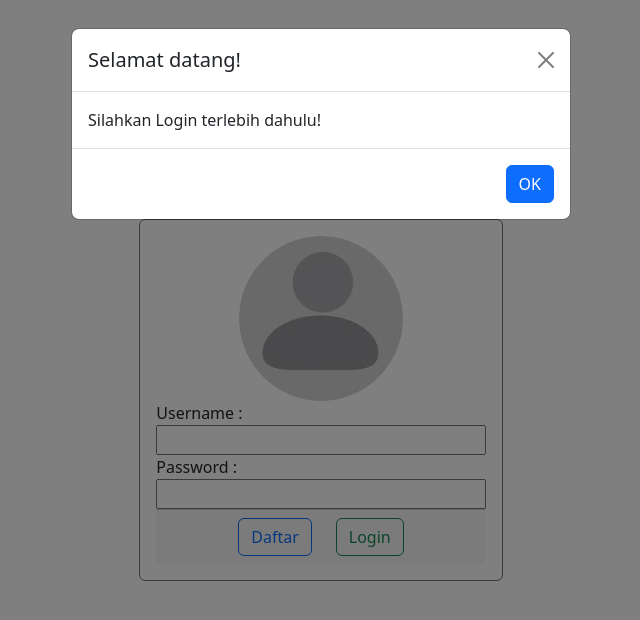
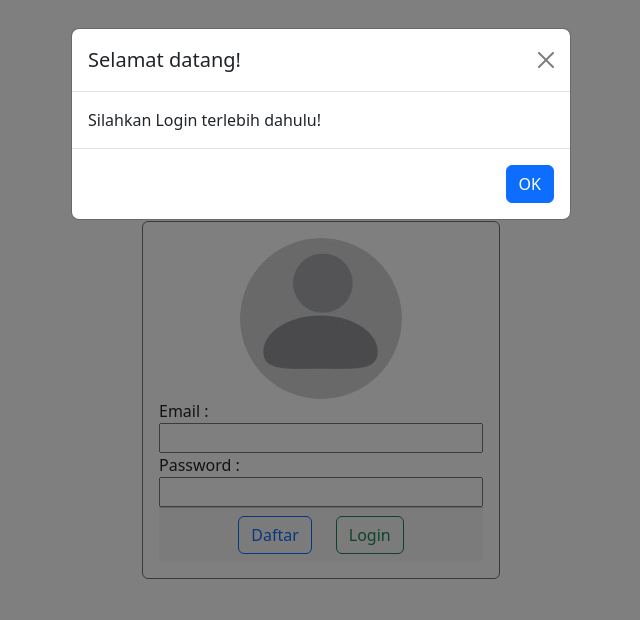
Before and after one commit to becakdarurat/LandingPage-Bootstrap5, a plain HTML site: page index.html in a window 1280 px wide. Shown: the whole page, without its empty margins (319-959 px from the left). Drawn offline with Linux system fonts and the light colour scheme.

Commit message:
"memperbaiki email di form login"

```diff
--- a/index.html
+++ b/index.html
@@ -28,26 +28,27 @@
 
 
 
-
+    <form method="post" action="">
         <div class="container d-flex justify-content-center align-items-center" style="height: 100vh">
             <div class="card border border-secondary p-3">
                 <img src="img/profile.jpg" alt="profile" role="img" class="img-fluid rounded-circle w-50 mx-auto d-block">
                 <div class="card-content d-flex justify-content-center flex-column">
                     <label>
-                    Username :
-                    <input type="text" name="username" class="w-100" required>
+                        Email :
+                        <input type="email" name="email" class="w-100" required>
                     </label>
                     <label>
                         Password :
                         <input type="password" name="password" class="w-100" required>
                     </label>
                 </div>
-            <div class="card-footer d-grid gap-4 d-flex justify-content-center">
-                <div class="btn btn-outline-primary">Daftar</div>
-                <div class="btn btn-outline-success">Login</div>
+                <div class="card-footer d-grid gap-4 d-flex justify-content-center transparent-bg">
+                    <button class="btn btn-outline-primary" type="submit">Daftar</button>
+                    <button class="btn btn-outline-success" type="submit">Login</button>
                 </div>
             </div>
         </div>
+    </form>
 
 
     <script src="js/script.js"></script>
```
Lines whose indentation alone changed are shown as unchanged.
